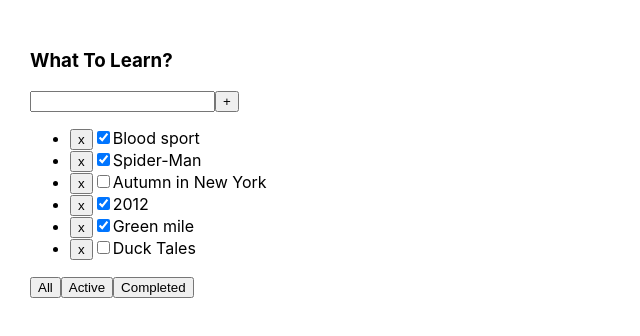
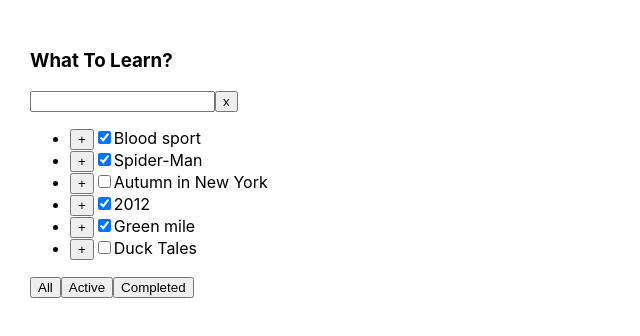
Before and after one commit to Dro5zd/it-incubator-todolist-ts-001, a React (Create React App) app: page / in a window 1280 px wide. Shown: the top 336 px of the page, without its empty margins (0-640 px from the left). Built offline with nearby package versions, Linux system fonts and the light colour scheme.

Commit message:
lesson 2 filter task

```diff
--- a/src/App.tsx
+++ b/src/App.tsx
@@ -1,32 +1,20 @@
-import React, {useState} from 'react';
+import React from 'react';
 import './App.css';
 import {TodoList} from "./components/TodoList";
 
-
+let tasks = [
+    {id: 1, text: 'Blood sport', isDone: true},
+    {id: 2, text: 'Spider-Man', isDone: true},
+    {id: 3, text: 'Autumn in New York', isDone: false},
+    {id: 4, text: '2012', isDone: true},
+    {id: 5, text: 'Green mile', isDone: true},
+    {id: 6, text: 'Duck Tales', isDone: false},
+]
 
 function App() {
-    let [tasks, setTasks] = useState([
-        {id: 1, text: 'Blood sport', isDone: true},
-        {id: 2, text: 'Spider-Man', isDone: true},
-        {id: 3, text: 'Autumn in New York', isDone: false},
-        {id: 4, text: '2012', isDone: true},
-        {id: 5, text: 'Green mile', isDone: true},
-        {id: 6, text: 'Duck Tales', isDone: false},
-    ])
-
-    const removeTask = (id: number) => {
-        const filteredTasks = tasks.filter(i => i.id !== id)
-        setTasks(filteredTasks)
-    }
-
-
     return (
         <div className="App">
-            <TodoList
-                title={'What To Learn?'}
-                task={tasks}
-                removeTask={removeTask}
-               />
+            <TodoList title={'What To Learn?'} task={tasks}/>
         </div>
     );
 }
--- a/src/components/TodoList.tsx
+++ b/src/components/TodoList.tsx
@@ -4,7 +4,6 @@ import React from "react";
 type TodoListProps = {
     task: Array<TodoListPropsType>
     title: string
-    removeTask: (id: number)=>void
 }
 
 type TodoListPropsType = {
@@ -16,7 +15,7 @@ type TodoListPropsType = {
 export const TodoList = (props: TodoListProps) => {
 
     const TodoListItem = props.task.map((i, index) => <li>
-        <button onClick={()=>{props.removeTask(i.id)}}>x</button>
+        <button>+</button>
         <input key={index} type={"checkbox"} checked={i.isDone}/>
         <span>{i.text}</span>
     </li>)
@@ -26,7 +25,7 @@ export const TodoList = (props: TodoListProps) => {
             <h3>{props.title}</h3>
             <div>
                 <input/>
-                <button>+</button>
+                <button>x</button>
             </div>
             <ul>
                 {TodoListItem}
```
